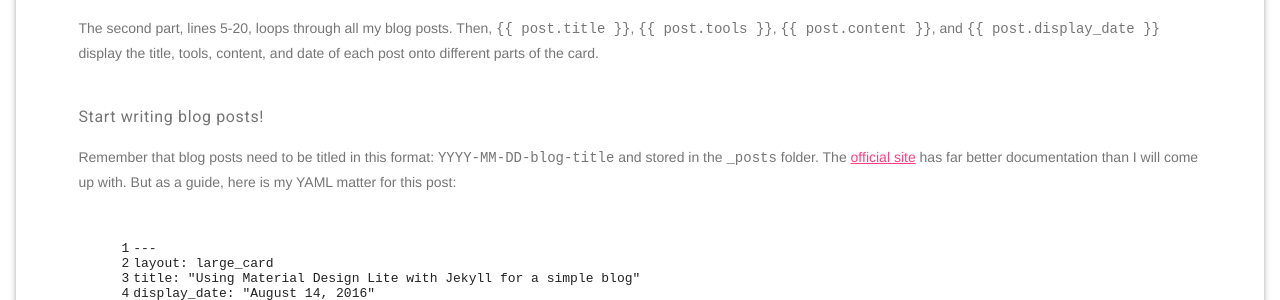
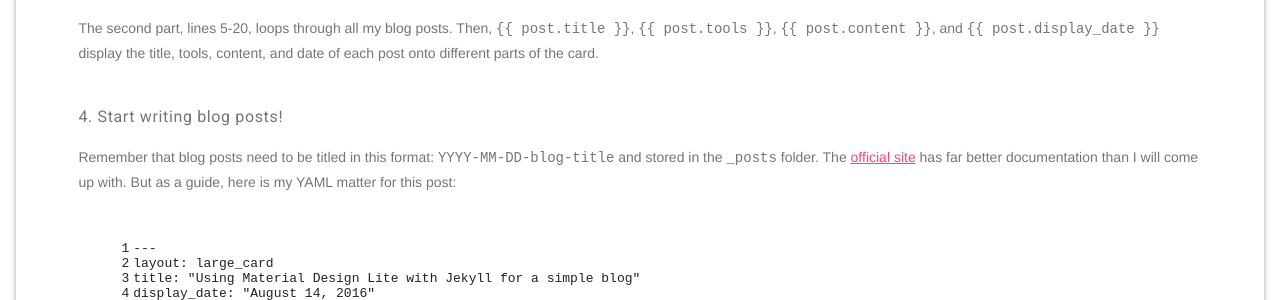
Before and after one commit to rachelmad/rachelmad.github.io, a Jekyll site: the page built from _posts/2016-08-14-material-design-jekyll.md, in a window 1280 px wide. Shown: the part 1447-1747 px from the top of the page. Built offline with Jekyll 4.4.1, drawn with Linux system fonts in a browser that asks for light colours; nearby versions of some CDN libraries; some web fonts are replaced.

Commit message:
Revised blog post: material-design-jekyll

```diff
--- a/_posts/2016-08-14-material-design-jekyll.md
+++ b/_posts/2016-08-14-material-design-jekyll.md
@@ -104,7 +104,7 @@ Then, <code>{% raw %}{{ post.title }}{% endraw %}</code>, <code>{% raw %}{{ post
  display the title, tools, content, and date of each post onto different parts of the card.
 </p>
 
-<h6>Start writing blog posts!</h6>
+<h6>4. Start writing blog posts!</h6>
 <p>
 Remember that blog posts need to be titled in this format: <code>YYYY-MM-DD-blog-title</code> and stored in the
 <code>_posts</code> folder.
```
